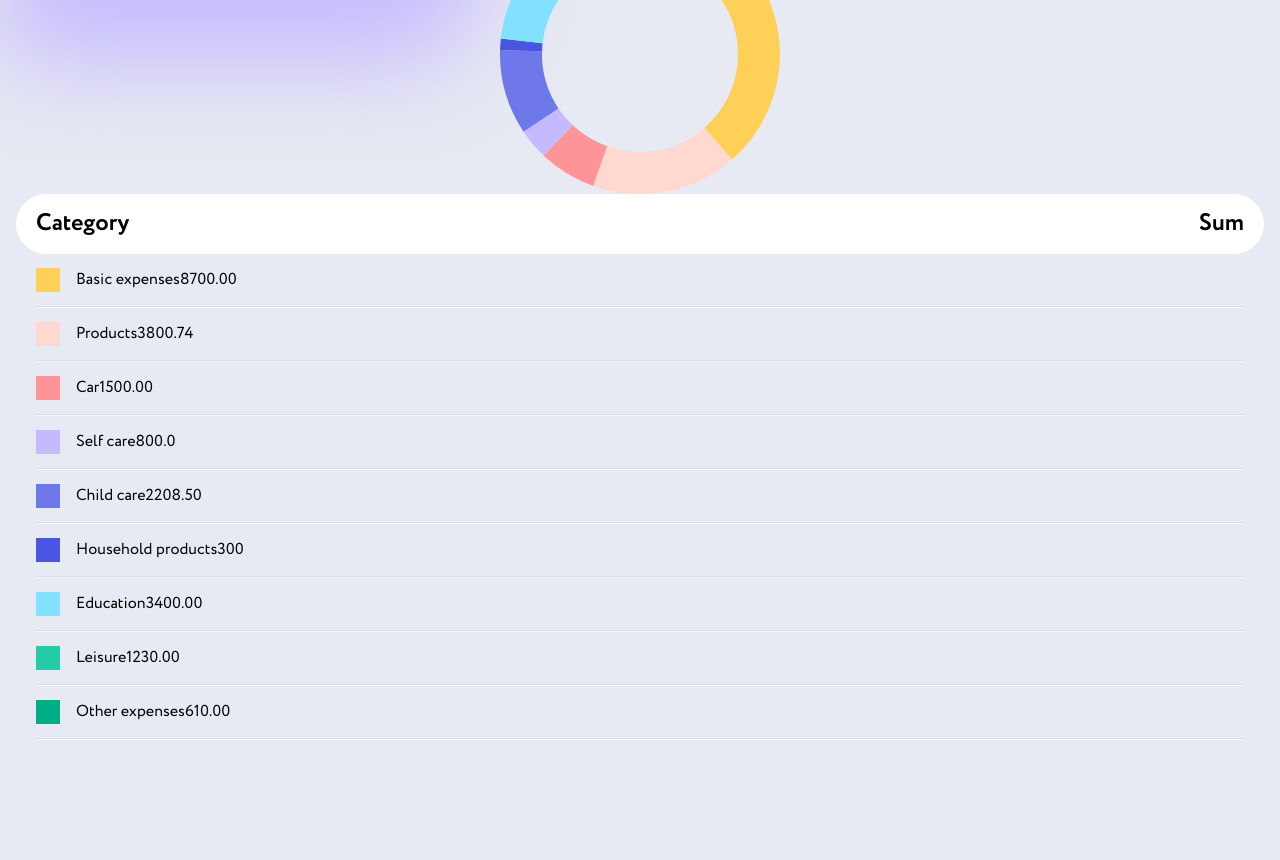
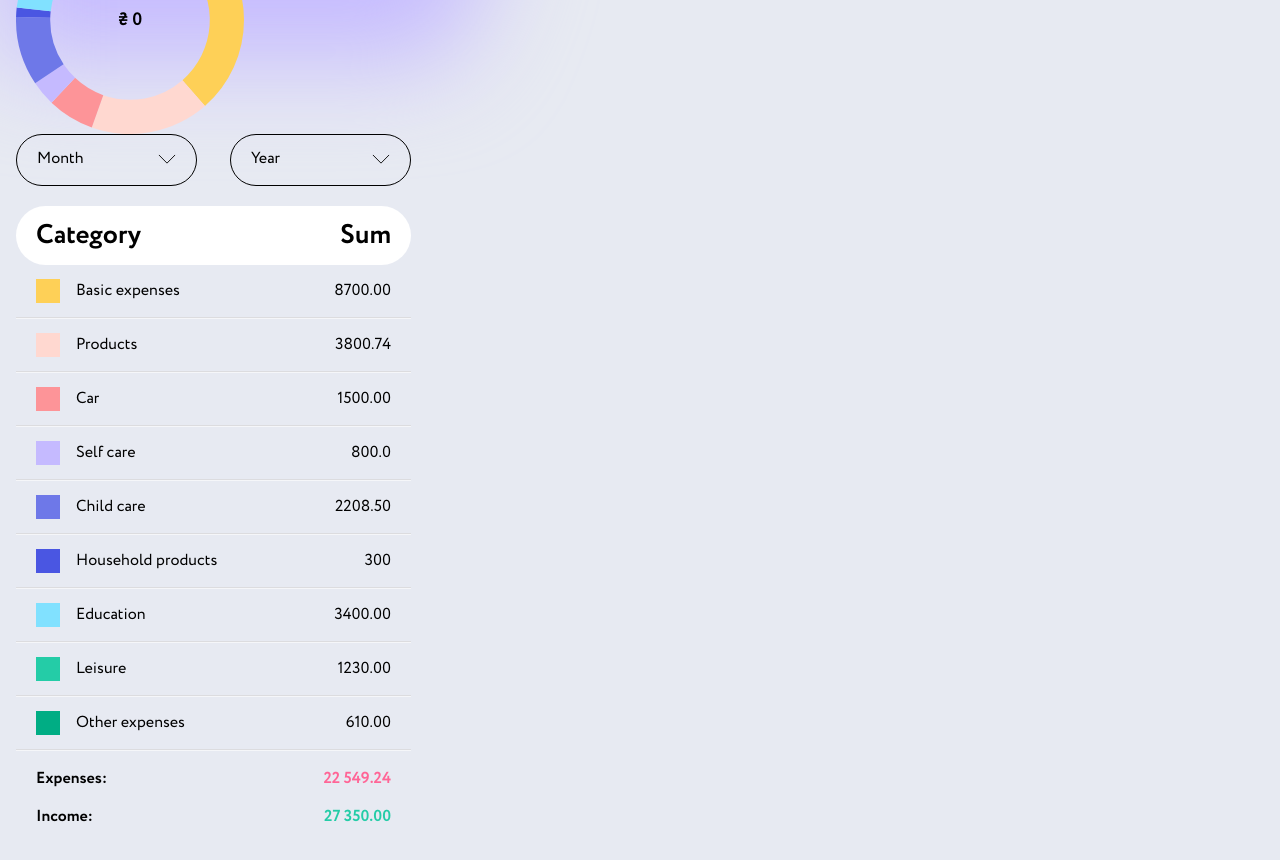
Before and after one commit to DanilMishchenko/wallet-app-frontend, a React (Create React App) app: page /diagram in a window 1280 px wide. Shown: the part 740-1600 px from the top of the page. Before the commit the page ends 1480 px from the top, so only its background shows below. Built offline with nearby package versions, Linux system fonts and the light colour scheme; no server answers.

Commit message:
add chart and table

```diff
--- a/src/components/Chart/Chart.jsx
+++ b/src/components/Chart/Chart.jsx
@@ -1,7 +1,7 @@
 import React from 'react';
 import { Chart as ChartJS, ArcElement, Tooltip, Legend } from 'chart.js';
 import { Doughnut } from 'react-chartjs-2';
-import { Container } from './Chart.styled';
+import { Container, Text } from './Chart.styled';
 
 ChartJS.register(ArcElement, Tooltip, Legend);
 
@@ -42,7 +42,9 @@ export const Chart = () => {
   return (
     <Container>
       <Doughnut data={data} options={options} />
-      {/* <h2>₴ 24 000.00 </h2> Заглушка */}
+      <Text>
+        {'\u20B4'} {0}
+      </Text>
     </Container>
   );
 };
--- a/src/components/Chart/Chart.styled.jsx
+++ b/src/components/Chart/Chart.styled.jsx
@@ -1,10 +1,35 @@
 import styled from 'styled-components';
 
 export const Container = styled.div`
-  @media screen and (min-width: 320px) {
-    width: 280px;
-    height: 280px;
-    /* position: relative; */
-    margin: 0 auto;
+  position: relative;
+  width: 280px;
+  height: 280px;
+  margin: 0 auto 32px;
+  z-index: -1;
+
+  @media screen and (min-width: 768px) {
+    width: 336px;
+    height: 336px;
+    margin: 0;
+  }
+
+  @media screen and (min-width: 1280px) {
+    width: 228px;
+    height: 228px;
+    margin: 0;
   }
 `;
+
+export const Text = styled.p`
+  position: absolute;
+  display: block;
+  top: 50%;
+  left: 50%;
+  transform: translate(-50%, -50%);
+  font-family: 'Circe';
+  font-weight: 700;
+  font-size: 18px;
+  line-height: 27px;
+  z-index: -1;
+  color: var(--common-text);
+`;
--- a/src/components/DiagramTab/DiagramTab.jsx
+++ b/src/components/DiagramTab/DiagramTab.jsx
@@ -1,5 +1,12 @@
 import { Chart } from '../Chart/Chart';
 import { Table } from '../Table/Table';
+import {
+  Title,
+  SelectWrapper,
+  CustomSelect,
+  BtnWrapper,
+} from './DiagramTab.styled';
+import arrow from '../../images/arrow.svg';
 
 export const DiagramTab = () => {
   const data = [
@@ -52,8 +59,38 @@ export const DiagramTab = () => {
 
   return (
     <>
-      <h1>DiagramTab</h1>
+      <Title>Statistics</Title>
       <Chart />
+      <SelectWrapper>
+        <BtnWrapper>
+          <CustomSelect id="mounth">
+            <option value="hide">Month</option>
+            <option value="january">January</option>
+            <option value="february">February</option>
+            <option value="march">March</option>
+            <option value="april">April</option>
+            <option value="may">May</option>
+            <option value="june">June</option>
+            <option value="july">July</option>
+            <option value="august">August</option>
+            <option value="september">September</option>
+            <option value="october">October</option>
+            <option value="november">November</option>
+            <option value="december">December</option>
+          </CustomSelect>
+          <img src={arrow} width="18px" height="9px" alt="arrow" />
+        </BtnWrapper>
+
+        <BtnWrapper>
+          <CustomSelect id="year">
+            <option value="hide">Year</option>
+            <option value="2022">2022</option>
+            <option value="2021">2021</option>
+            <option value="2020">2020</option>
+          </CustomSelect>
+          <img src={arrow} width="18px" height="9px" alt="arrow" />
+        </BtnWrapper>
+      </SelectWrapper>
       <Table tableData={data} />
     </>
   );
--- a/src/components/DiagramTab/DiagramTab.styled.jsx
+++ b/src/components/DiagramTab/DiagramTab.styled.jsx
@@ -1 +1,82 @@
 import styled from 'styled-components';
+
+export const Title = styled.h2`
+  font-family: 'Poppins';
+  font-weight: 400;
+  font-size: 30px;
+  line-height: 45px;
+  margin-bottom: 8px;
+  color: var(--common-text);
+
+  @media screen and (min-width: 768px) {
+    margin-bottom: 20px;
+  }
+`;
+
+export const SelectWrapper = styled.div`
+  display: flex;
+  flex-direction: column;
+  justify-content: center;
+
+  @media screen and (min-width: 768px) {
+    flex-direction: row;
+    justify-content: space-between;
+    margin-bottom: 20px;
+    width: 336px;
+  }
+
+  @media screen and (min-width: 1280px) {
+    width: 395px;
+  }
+`;
+
+export const CustomSelect = styled.select`
+  display: flex;
+  width: 100%;
+  padding: 12px 21px 14px 20px;
+  margin-bottom: 20px;
+  border: 1px solid var(--common-text);
+  border-radius: 30px;
+  font-family: 'Circe';
+  font-weight: 400;
+  font-size: 16px;
+  line-height: 24px;
+  background: none;
+  outline: none;
+  appearance: none;
+  cursor: pointer;
+
+  @media screen and (min-width: 768px) {
+    width: 160px;
+    margin-bottom: 0;
+  }
+
+  @media screen and (min-width: 1280px) {
+    width: 181px;
+  }
+`;
+
+export const BtnWrapper = styled.div`
+  position: relative;
+  /* z-index: -1; */
+
+  &:hover,
+  &:focus {
+    fill: var(--blue);
+  }
+
+  & img {
+    position: absolute;
+    top: 38%;
+    right: 21px;
+    transform: translateY(-50%);
+    cursor: pointer;
+    transition: fill 500ms ease;
+    pointer-events: none;
+    z-index: -1;
+
+    @media screen and (min-width: 768px) {
+      top: 49%;
+    }
+  }
+`;
--- a/src/components/Table/Table.jsx
+++ b/src/components/Table/Table.jsx
@@ -1,5 +1,3 @@
-// import { lazy } from 'react';
-// import { useState, useEffect } from 'react';
 import {
   TableWrapper,
   TableTitle,
@@ -7,11 +5,13 @@ import {
   TableListItem,
   CategoryWrapper,
   CategoryColorLabel,
+  ResultList,
+  ExpensesItem,
+  IncomeItem,
+  ResultAccentItem,
 } from './Table.styled';
 
 export const Table = ({ tableData }) => {
-  // const [data, setData] = useState(null);
-
   return (
     <TableWrapper>
       <TableTitle>
@@ -26,12 +26,25 @@ export const Table = ({ tableData }) => {
               <CategoryWrapper>
                 <CategoryColorLabel background={color}></CategoryColorLabel>
                 <span>{category}</span>
-                <span>{sum}</span>
               </CategoryWrapper>
+              <span>{sum}</span>
             </TableListItem>
           );
         })}
       </TableList>
+
+      <ResultList>
+        <ExpensesItem>
+          Expenses:
+          <ResultAccentItem color={'var(--expense)'}>
+            22 549.24
+          </ResultAccentItem>
+        </ExpensesItem>
+        <IncomeItem>
+          Income:
+          <ResultAccentItem color={'var(--green)'}>27 350.00</ResultAccentItem>
+        </IncomeItem>
+      </ResultList>
     </TableWrapper>
   );
 };
--- a/src/components/Table/Table.styled.jsx
+++ b/src/components/Table/Table.styled.jsx
@@ -2,14 +2,21 @@ import styled from 'styled-components';
 
 export const TableWrapper = styled.div`
   font-family: 'Circe';
-  font-style: normal;
   font-weight: 400;
-  /* font-size: 18px; */
-  /* line-height: 27px; */
+  font-size: 16px;
+  line-height: 18px;
   color: var(--common-text);
 
   & ul {
     list-style: none;
+  }
+
+  @media screen and (min-width: 768px) {
+    width: 336px;
+  }
+
+  @media screen and (min-width: 1280px) {
+    width: 395px;
   }
 `;
 
@@ -17,30 +24,26 @@ export const TableTitle = styled.div`
   display: flex;
   justify-content: space-between;
   align-items: center;
-
-  background-color: var(--primary-text);
   border-radius: 30px;
   padding: 16px 20px;
+  background-color: var(--primary-text);
+  font-weight: 700;
+  font-size: 18px;
+  line-height: 27px;
 `;
 
 export const TableList = styled.ul`
   margin: 0;
-  padding: 0 20px;
 `;
 
 export const TableListItem = styled.li`
   display: flex;
   justify-content: space-between;
   align-items: center;
-  padding: 14px 0;
+  padding: 14px 20px;
   border-bottom: 1px solid #dcdcdf;
   box-shadow: 0px 1px 0px rgba(255, 255, 255, 0.6);
   margin-bottom: 1px;
-
-  //??
-  & span {
-    display: block;
-  }
 `;
 
 export const CategoryWrapper = styled.div`
@@ -54,3 +57,39 @@ export const CategoryColorLabel = styled.span`
   background-color: ${props => props.background || 'var(--common-text)'};
   margin-right: 16px;
 `;
+
+export const ResultList = styled.ul`
+  padding: 0 20px;
+`;
+
+export const ExpensesItem = styled.li`
+  padding-top: 16px;
+  padding-bottom: 14px;
+  display: flex;
+  justify-content: space-between;
+  align-items: center;
+  font-family: 'Circe';
+  font-weight: 700;
+  font-size: 16px;
+  line-height: 24px;
+  color: var(--common-text);
+`;
+
+export const IncomeItem = styled.li`
+  margin-bottom: 48px;
+  display: flex;
+  justify-content: space-between;
+  align-items: center;
+  font-family: 'Circe';
+  font-weight: 700;
+  font-size: 16px;
+  line-height: 18px;
+  color: var(--common-text);
+`;
+
+export const ResultAccentItem = styled.span`
+  font-weight: 700;
+  font-size: 16px;
+  line-height: 24px;
+  color: ${props => props.color || 'var(--common-text)'};
+`;
--- a/src/pages/StatisticsPages.js
+++ b/src/pages/StatisticsPages.js
@@ -3,7 +3,6 @@ import { DiagramTab } from '../components/DiagramTab/DiagramTab';
 export default function StatisticsPages() {
   return (
     <>
-      <h1>StatisticsPages</h1>
       <DiagramTab />
     </>
   );
```
Also changed, not shown: src/components/ChartBalance/ChartBalance.jsx (deleted, +0 -17 lines), src/components/ChartBalance/ChartBalance.styled.jsx (deleted), src/images/arrow.svg (added).
